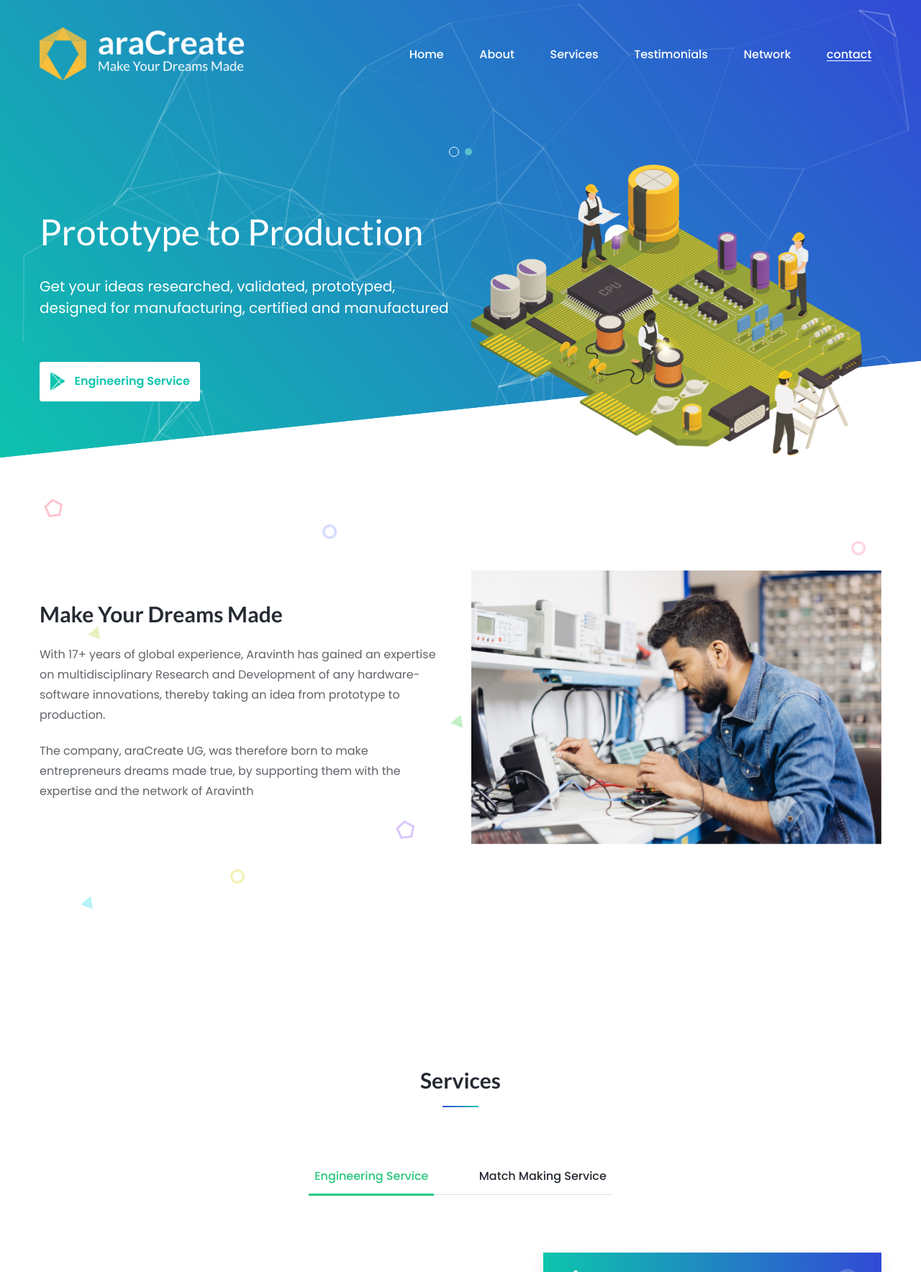
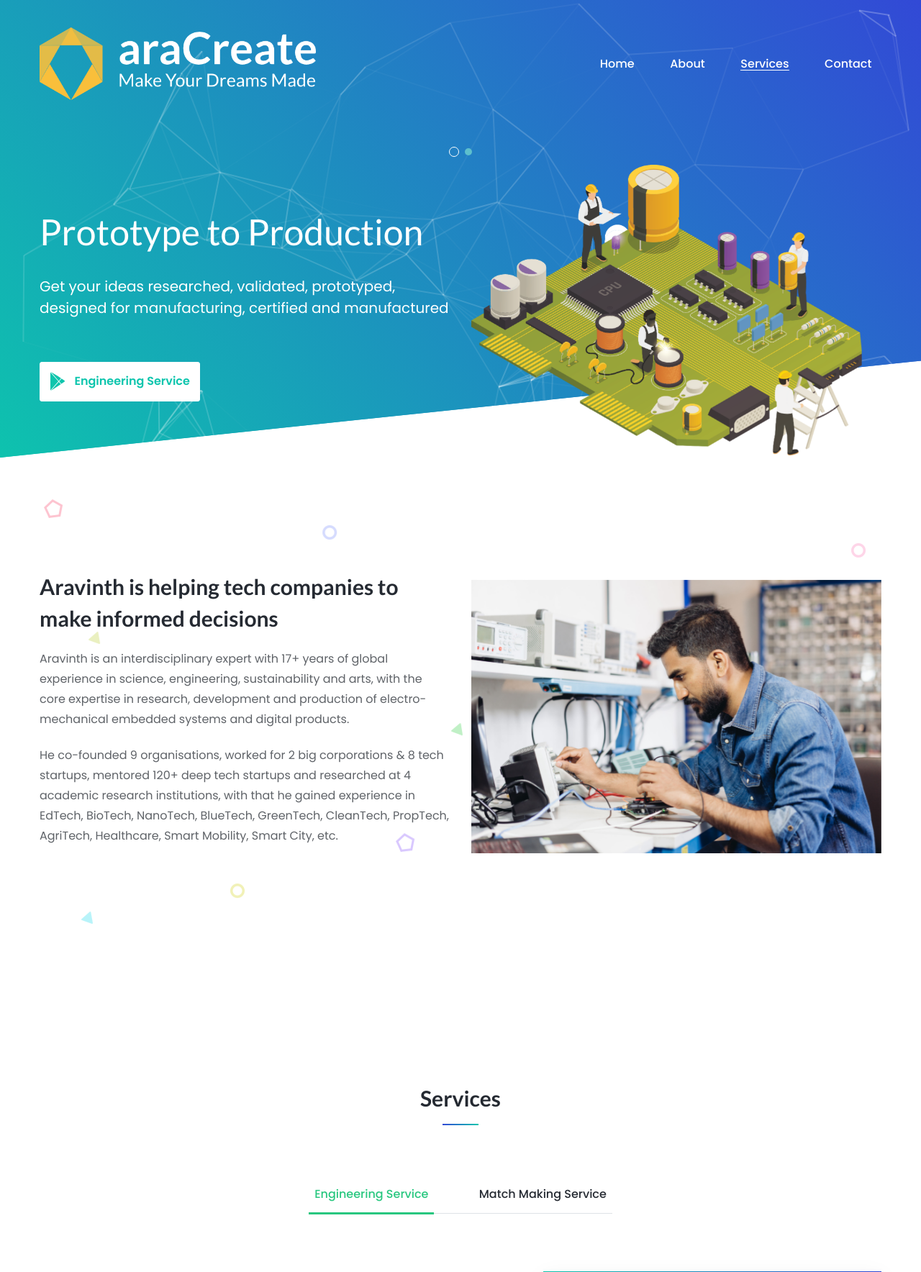
Before and after one commit to AravinthPanch/aracreate.com, a PHP site: page / in a window 1280 px wide. Shown: the top 1768 px of the page at 72% size. Run offline with PHP 8.4, Linux system fonts and the light colour scheme.

Commit message:
Update about and menu

```diff
--- a/0-header.php
+++ b/0-header.php
@@ -47,14 +47,14 @@
           <li class="nav-item">
 						<a class="nav-link nav-link-scroll" href="#services">Services</a>
           </li>
-          <li class="nav-item">
+          <!-- <li class="nav-item">
             <a class="nav-link nav-link-scroll" href="#testimonials">Testimonials</a>
           </li>
 					<li class="nav-item">
             <a class="nav-link nav-link-scroll" href="#network">Network</a>
-          </li>
+          </li> -->
           <li class="nav-item">
-            <a class="nav-link nav-link-scroll" href="#contact">contact</a>
+            <a class="nav-link nav-link-scroll" href="#Contact">Contact</a>
           </li>
         </ul>
       </div>
--- a/2-about.php
+++ b/2-about.php
@@ -8,10 +8,12 @@
     <div class="row align-items-center">
       <div class="col-lg-6">
         <div class="about-content">
-          <h2>Make Your Dreams Made</h2>
-          <p>With 17+ years of global experience, Aravinth has gained an expertise on multidisciplinary Research and Development of any hardware-software innovations, thereby taking an idea from prototype to production.</p>
+          <h2>Aravinth is helping tech companies to make informed decisions</h2>
+          <p>Aravinth is an interdisciplinary expert with 17+ years of global experience in science, engineering, sustainability and arts, with the core expertise in research, development and production of electro-mechanical embedded systems and
+            digital products.</p>
 
-          <p>The company, araCreate UG, was therefore born to make entrepreneurs dreams made true, by supporting them with the expertise and the network of Aravinth</p>
+          <p>He co-founded 9 organisations, worked for 2 big corporations & 8 tech startups, mentored 120+ deep tech startups and researched at 4 academic research institutions, with that he gained experience in EdTech, BioTech, NanoTech, BlueTech, GreenTech, CleanTech, PropTech, AgriTech, Healthcare, Smart
+            Mobility, Smart City, etc.</p>
         </div>
       </div>
       <div class="col-lg-6">
```
